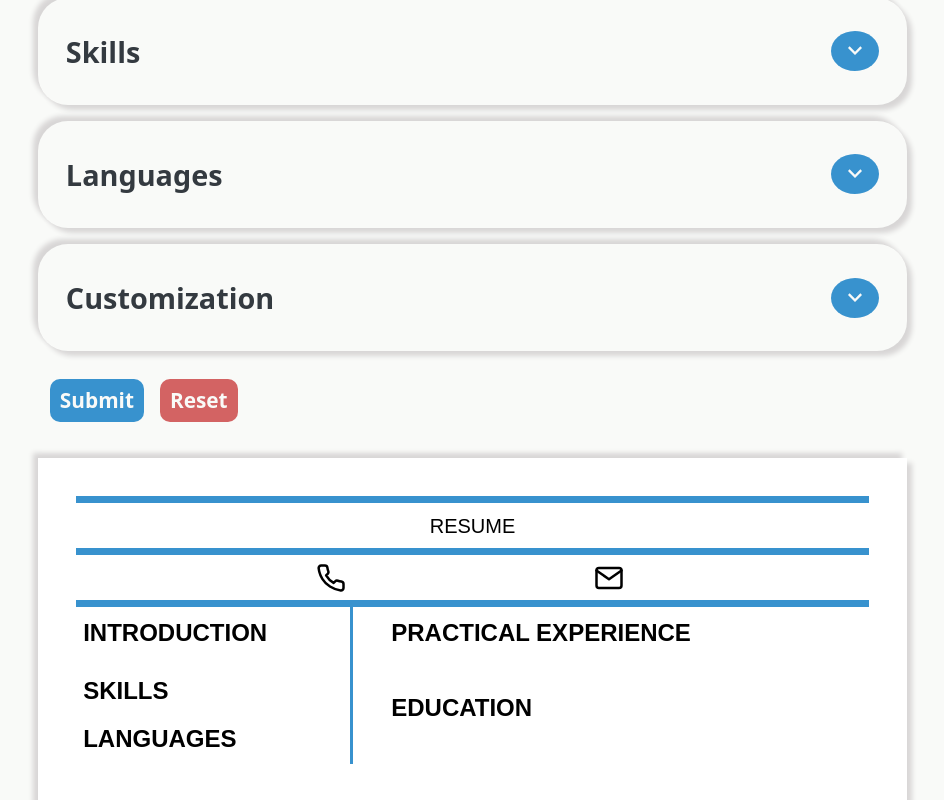
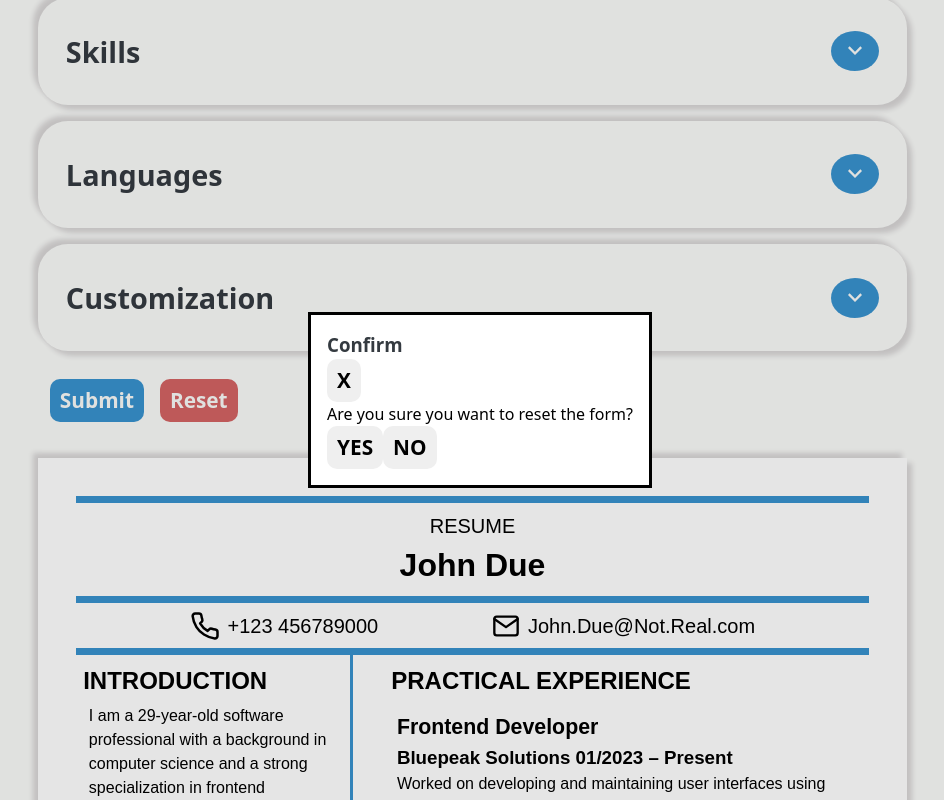
Before and after one commit to V1IRuZ/cv-application, a React (Vite) app: page / in a window 1280 px wide. Both pictures are taken after a click on the button "Reset". Shown: the part 952-1752 px from the top of the page, without its empty margins (160-1104 px from the left). Built offline with nearby package versions, Linux system fonts and the light colour scheme.

Commit message:
feat: create a modal to confirm form reset

```diff
--- a/src/components/Form.jsx
+++ b/src/components/Form.jsx
@@ -1,3 +1,4 @@
+import { useRef } from "react";
 import GeneralInformation from "./GeneralInformation";
 import Education from "./Education";
 import Jobs from "./Jobs";
@@ -5,6 +6,22 @@ import Language from "./Language";
 import Skills from "./Skills";
 import Customization from "./Customization";
 import "../styles/Form.css";
+
+function ResetModal({ modalRef, onReset, onClose }) {
+  return (
+    <dialog ref={modalRef} className="modal">
+      <div className="modal-header">
+        <h3>Confirm</h3>
+        <button type="button" onClick={onClose}>X</button>
+      </div>
+      <p>Are you sure you want to reset the form?</p>
+      <div className="modal-btns">
+        <button type="button" onClick={onReset}>YES</button>
+        <button type="button" onClick={onClose}>NO</button>
+      </div>
+    </dialog>
+  );
+}
 
 export default function Form({
   personData,
@@ -19,8 +36,10 @@ export default function Form({
   setMainSkills,
   setFormIsSubmitted,
   custom,
-  setCustom
+  setCustom,
 }) {
+  const modalRef = useRef(null);
+
   function handleSubmit(e) {
     e.preventDefault();
     setFormIsSubmitted(true);
@@ -76,6 +95,15 @@ export default function Form({
     const newSkillsData = [{ skill: "", id: crypto.randomUUID() }];
 
     setMainSkills(newSkillsData);
+    modalRef.current.close();
+  };
+
+  const handleOpenModal = () => {
+    modalRef.current.showModal();
+  }
+
+  const handleClose = () => {
+    modalRef.current.close();
   };
 
   return (
@@ -99,9 +127,14 @@ export default function Form({
         <button className="submit-btn" type="submit">
           Submit
         </button>
-        <button className="reset-btn" type="button" onClick={handleReset}>
+        <button
+          className="reset-btn"
+          type="button"
+          onClick={handleOpenModal}
+        >
           Reset
         </button>
+        <ResetModal modalRef={modalRef} onReset={handleReset} onClose={handleClose} />
       </div>
     </form>
   );
```
